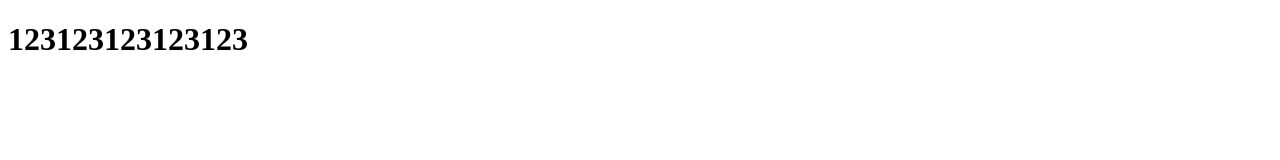
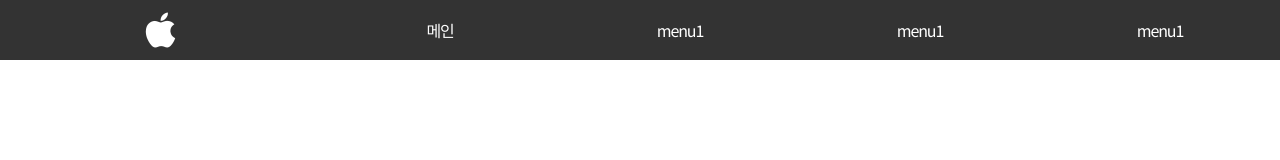
Before and after one commit to enonone/howtogit01, a plain HTML site: page index.html in a window 1280 px wide. Drawn offline with Linux system fonts and the light colour scheme.

Commit message:
add lost update

```diff
--- a/index.html
+++ b/index.html
@@ -4,11 +4,28 @@
     <meta charset="UTF-8">
     <meta http-equiv="X-UA-Compatible" content="IE=edge">
     <meta name="viewport" content="width=device-width, initial-scale=1.0">
+    <link href="common.css"  rel="stylesheet">
     <title>github</title>
+    <link rel="preconnect" href="https://fonts.gstatic.com">
+    <link href="https://fonts.googleapis.com/css2?family=Noto+Sans+KR:wght@100;300;400;500;700;900&display=swap" rel="stylesheet">
+    <script src="https://kit.fontawesome.com/b8e42c5494.js" crossorigin="anonymous"></script>
 </head>
 <body>
-    <div>
-        <h1>123123123123123</h1>
+    <div class="header-container">
+        <div class="header-wrapper">
+            <div class="logo">
+                <i class="icon fab fa-apple"></i>
+            </div>
+            <div class="menu">
+                <ul>
+                    <li><a>메인</a></li>
+                    <li><a>menu1</a></li>
+                    <li><a>menu1</a></li>
+                    <li><a>menu1</a></li>
+                </ul>
+            </div>
+        </div>
+
     </div>
 </body>
 </html>
```
